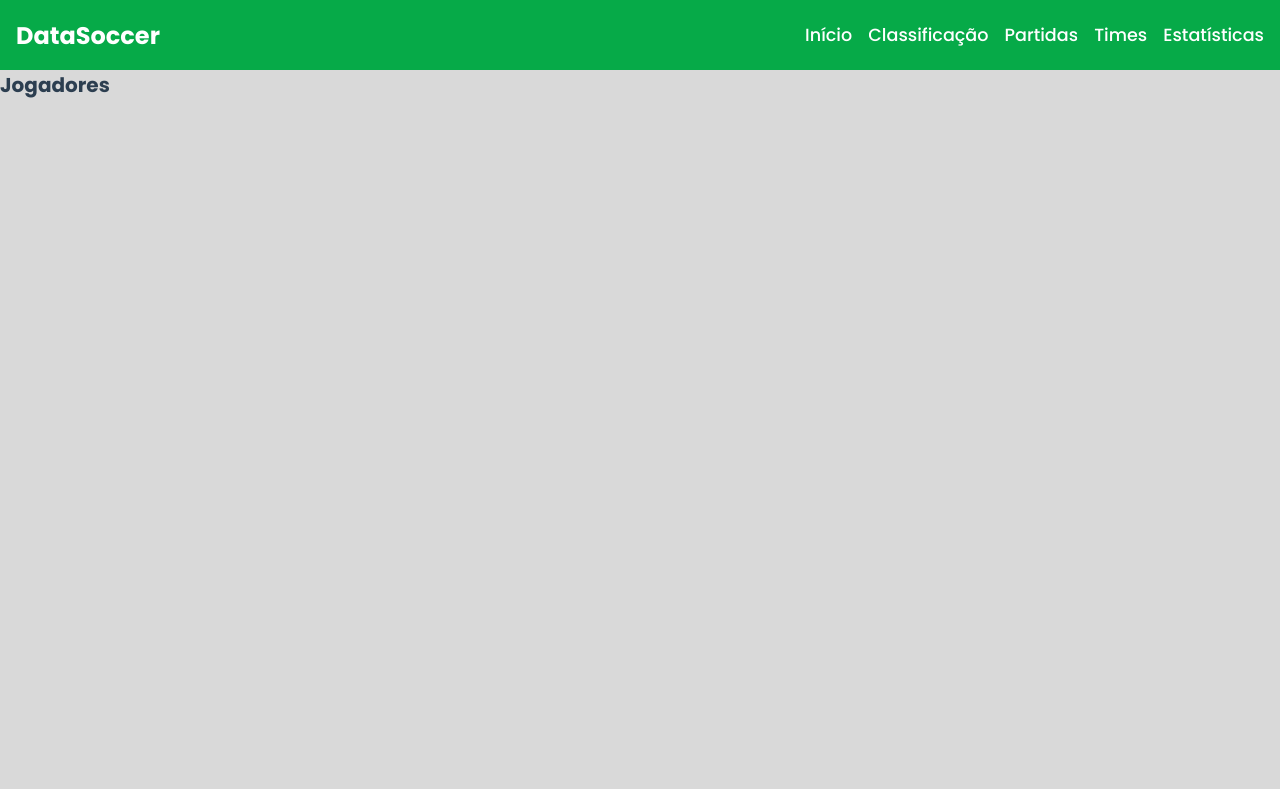
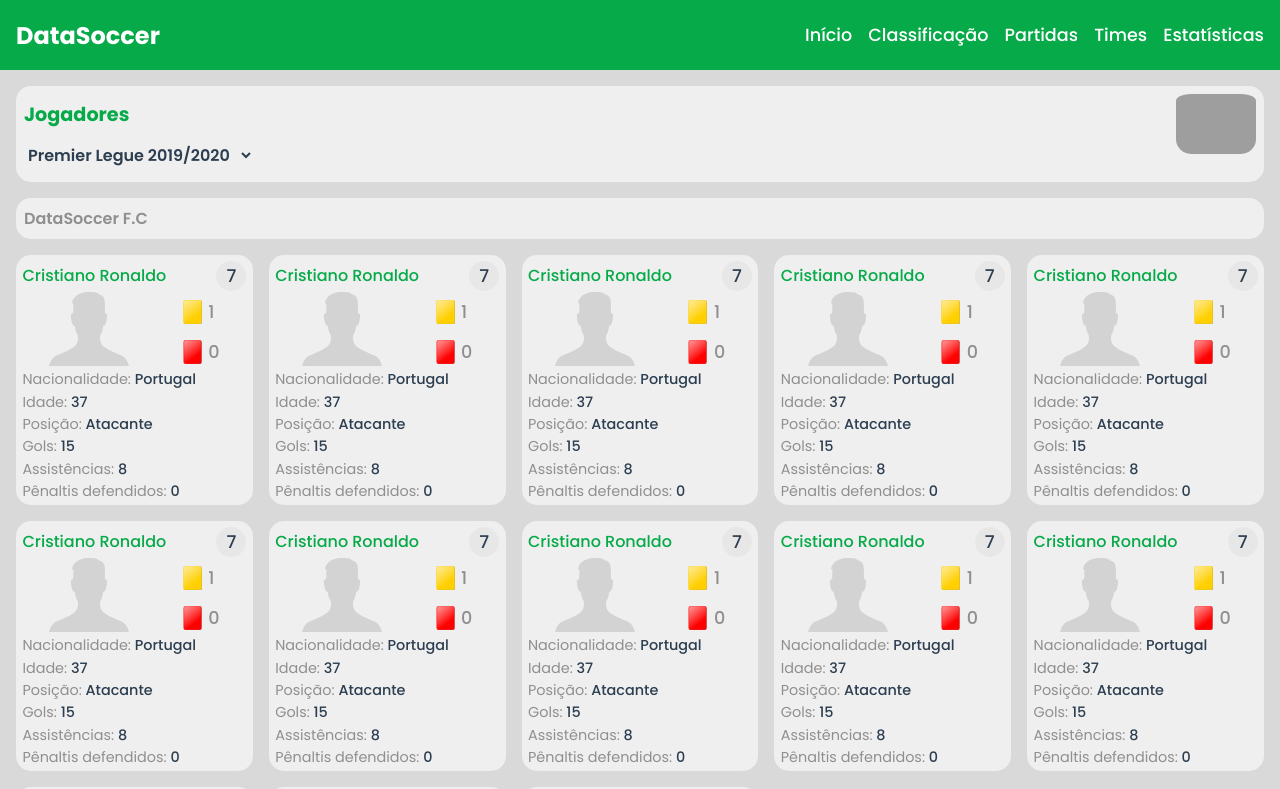
Before and after one commit to devArchetype/data-soccer-frontend, a React (Vite) app: page /jogadores in a window 1280 px wide. Shown: the top 789 px of the page. Built offline with nearby package versions, Linux system fonts and the light colour scheme; grey boxes are pictures that could not be loaded.

Commit message:
:sparkles: feat: create Players page

```diff
--- a/src/components/Button/styles.js
+++ b/src/components/Button/styles.js
@@ -10,6 +10,7 @@ export const ButtonContainer = styled.button `
   border: none;
   transition: 0.1s;
   cursor: pointer;
+  background-color: ${({ theme, variantColor }) => theme[variantColor]};
 
   ${({ variantType }) => variantType === 'icon' && css`
     padding: 0;
--- a/src/components/layouts/components/Menu/styles.js
+++ b/src/components/layouts/components/Menu/styles.js
@@ -26,6 +26,7 @@ export const MenuContainer = styled.ul `
     flex-direction: row;
     position: static;
     padding: 0;
+    border-radius: 0;
     background-color: transparent;
     box-shadow: none;
     -webkit-box-shadow: none;
--- a/src/pages/Home/index.jsx
+++ b/src/pages/Home/index.jsx
@@ -7,7 +7,8 @@ import { Footer } from '../components/Footer';
 import { Logo } from '../../components/Logo';
 
 export const Home = () => {
-	const isDesktop = useMediaQuery('(min-width: 768px)');
+	const isDesktopHeight = useMediaQuery('(min-height: 480px)');
+	const isDesktopWidth = useMediaQuery('(min-width: 480px)');
 
 	return (
 		<>
@@ -19,7 +20,7 @@ export const Home = () => {
 					</div>
 
 					<Link to='/classificacao'>
-						{isDesktop && (
+						{isDesktopHeight && isDesktopWidth && (
 							<Button variantColor='green-300'>
                 Acompanhe já!
 							</Button>
--- a/src/pages/Home/styles.js
+++ b/src/pages/Home/styles.js
@@ -30,5 +30,4 @@ export const HomeContainer = styled.main`
     font-size: 1.1rem;
     color: ${(props) => props.theme['white']};
   }
-
 `;
--- /dev/null
+++ b/src/pages/Players/components/Player/index.jsx
@@ -0,0 +1,46 @@
+import {
+	PlayerContainer,
+	PlayerContainerHeader,
+	ImageContainer,
+	PlayerPlaceholder,
+	CardsWrap,
+	Card,
+	PlayerDataList,
+	PlayerData
+} from './styles';
+
+export const Player = () => {
+	return (
+		<PlayerContainer>
+			<PlayerContainerHeader>
+				{'Cristiano Ronaldo'} <span>{'7'}</span>
+			</PlayerContainerHeader>
+
+			<ImageContainer>
+				<PlayerPlaceholder>
+					<img src="./src/assets/images/player-placeholder.svg" alt="" />
+				</PlayerPlaceholder>
+
+				<CardsWrap>
+					<Card>
+						<img src="./src/assets/cards/yellow-card.svg" alt="Cartão amarelo" />
+						<span>{'1'}</span>
+					</Card>
+					<Card>
+						<img src="./src/assets/cards/red-card.svg" alt="Cartão vermelho" />
+						<span>{'0'}</span>
+					</Card>
+				</CardsWrap>
+			</ImageContainer>
+
+			<PlayerDataList>
+				<PlayerData>Nacionalidade: <span>{'Portugal'}</span></PlayerData>
+				<PlayerData>Idade: <span>{'37'}</span></PlayerData>
+				<PlayerData>Posição: <span>{'Atacante'}</span></PlayerData>
+				<PlayerData>Gols: <span>{'15'}</span></PlayerData>
+				<PlayerData>Assistências: <span>{'8'}</span></PlayerData>
+				<PlayerData>Pênaltis defendidos: <span>{'0'}</span></PlayerData>
+			</PlayerDataList>
+		</PlayerContainer>
+	);
+};
--- /dev/null
+++ b/src/pages/Players/components/Player/styles.js
@@ -0,0 +1,87 @@
+import styled from 'styled-components';
+
+export const PlayerContainer = styled.li `
+  height: 250px;
+  width: 100%;
+  display: flex;
+  flex-direction: column;
+  align-items: center;
+  justify-content: space-between;
+  padding: 0.4rem;
+  border-radius: 15px;
+  background-color: ${(props) => props.theme['gray-100']};
+`;
+
+export const PlayerContainerHeader = styled.div `
+  width: 100%;
+  display: inline-flex;
+  align-items: center;
+  justify-content: space-between;
+  font-size: 1rem;
+  line-height: 100%;
+  font-weight: 500;
+  color: ${(props) => props.theme['green-300']};
+
+  span {
+    width: 30px;
+    height: 30px;
+    display: grid;
+    place-items: center;
+    text-align: center;
+    font-size: 1.1rem;
+    color: ${(props) => props.theme['blue-700']};
+    border-radius: 50%;
+    background-color: ${(props) => props.theme['gray-200']};
+  }
+`;
+
+const InlineWrapper = styled.div `
+  display: inline-flex;
+  align-items: center;
+`;
+
+export const ImageContainer = styled(InlineWrapper) `
+  width: 100%;
+  justify-content: space-around;
+`;
+
+export const PlayerPlaceholder = styled.div `
+  img {
+    width: 80px;
+  }
+`;
+
+export const CardsWrap = styled.div `
+  height: 100%;
+  display: flex;
+  flex-direction: column;
+  justify-content: space-around;
+`;
+
+export const Card = styled(InlineWrapper) `
+  gap: 0.4rem;
+  font-size: 1.1rem;
+  line-height: 0;
+  font-weight: 500;
+  color: ${(props) => props.theme['gray-600']};
+`;
+
+export const PlayerDataList = styled.ul `
+  width: 100%;
+  display: flex;
+  flex-direction: column;
+  align-items: flex-start;
+  gap: 0.5rem;
+  list-style: none;
+`;
+
+export const PlayerData = styled.li `
+  line-height: 100%;
+  font-size: 0.9rem;
+  color: ${(props) => props.theme['gray-600']};
+
+  span {
+    font-weight: 500;
+    color: ${(props) => props.theme['blue-700']};
+  }
+`;
--- a/src/pages/Players/index.jsx
+++ b/src/pages/Players/index.jsx
@@ -1,7 +1,44 @@
+import { ContentContainer } from '../components/ContentContainer';
+import {
+	PageContainer,
+	TeamContainerHeader,
+	PlayersList
+} from './styles';
+import { FilterLeague } from '../components/FilterLeague';
+import { Player } from './components/Player';
+import { Footer } from '../components/Footer';
+
 export const Players = () => {
 	return (
-		<main>
-			<h1>Jogadores</h1>
-		</main>
+		<ContentContainer>
+			<PageContainer>
+				<FilterLeague label="Jogadores" />
+
+				<div>
+					<TeamContainerHeader >
+						<h3>DataSoccer F.C</h3>
+					</TeamContainerHeader>
+
+					<PlayersList >
+						{/* map */}
+						<Player />
+						<Player />
+						<Player />
+						<Player />
+						<Player />
+						<Player />
+						<Player />
+						<Player />
+						<Player />
+						<Player />
+						<Player />
+						<Player />
+						<Player />
+					</PlayersList>
+				</div>
+
+				<Footer />
+			</PageContainer>
+		</ContentContainer>
 	);
 };
--- a/src/pages/Players/styles.js
+++ b/src/pages/Players/styles.js
@@ -0,0 +1,36 @@
+import styled from 'styled-components';
+
+export const PageContainer = styled.main `
+  width: 100%;
+  height: 100%;
+  display: flex;
+  flex-direction: column;
+  gap: 1rem;
+`;
+
+export const TeamContainerHeader = styled.div `
+    width: 100%;
+    display: inline-flex;
+    justify-content: space-between;
+    align-items: center;
+    margin-bottom: 1rem;
+    padding: 0.5rem;
+    border-radius: 15px;
+    background-color: ${(props) => props.theme['gray-100']};
+
+    h3 {
+      font-size: 1rem;
+      font-weight: 600;
+      color: ${(props) => props.theme['gray-600']};
+    }
+`;
+
+export const PlayersList = styled.ul `
+  width: 100%;
+  display: grid;
+  grid-template-columns: repeat(auto-fill, minmax(200px, 1fr));
+  justify-content: center;
+  justify-items: center;
+  gap: 1rem;
+  list-style: none;
+`;
```
Also changed, not shown: src/assets/images/player-placeholder.svg (added).
